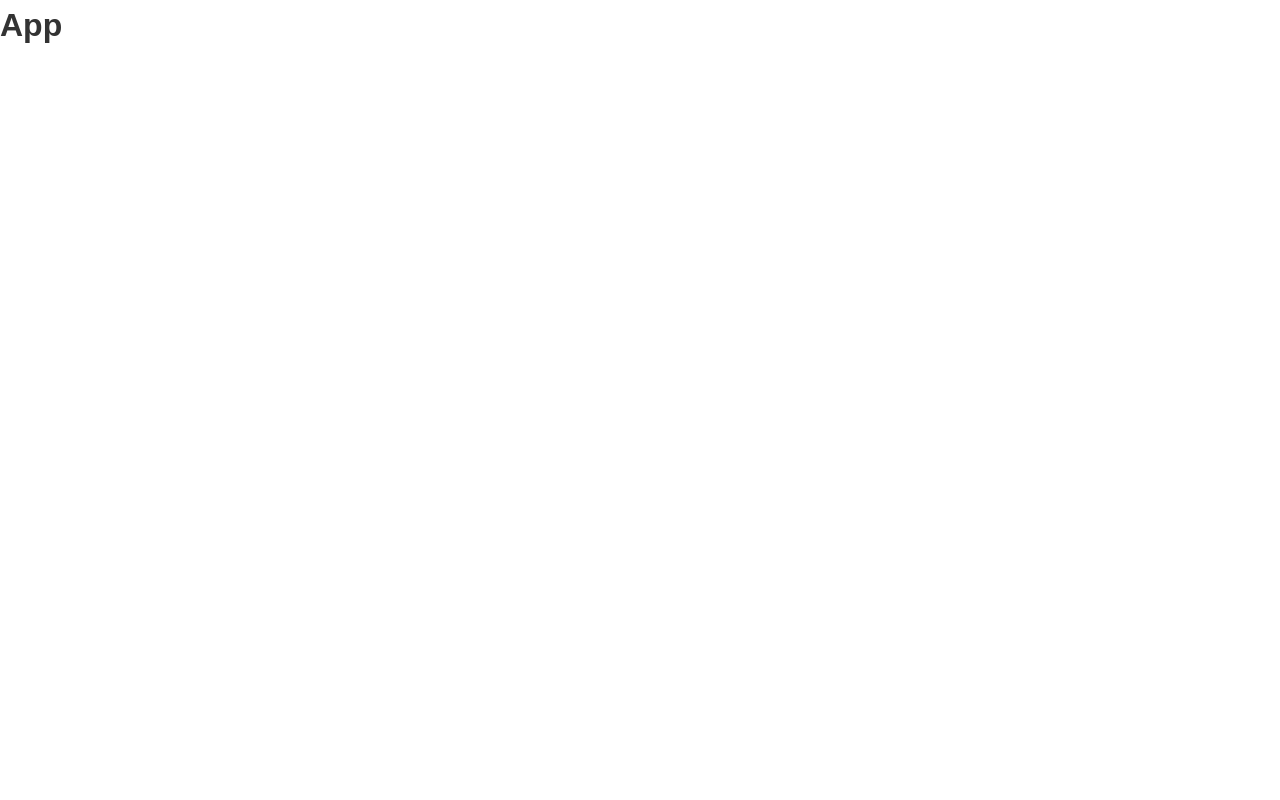
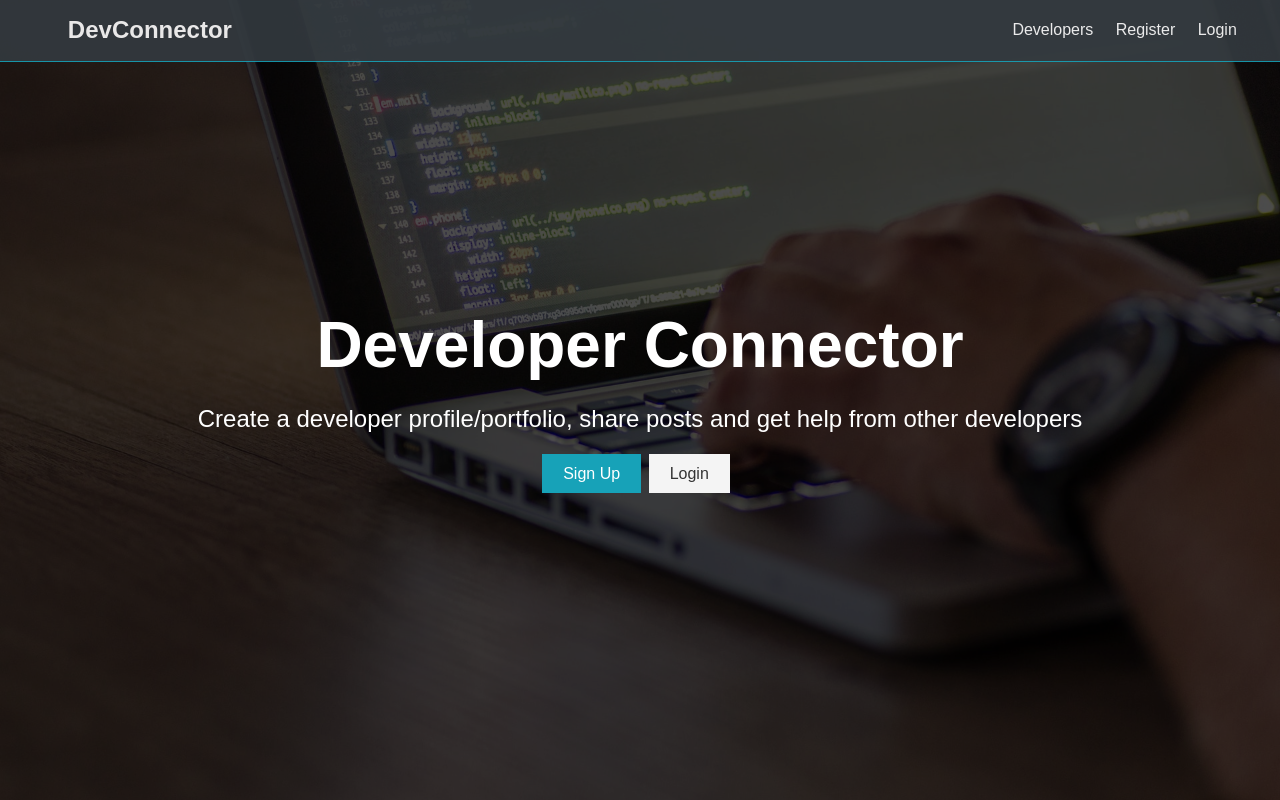
Before and after one commit to zootechdrum/devconnecter, a React (Create React App) app in the folder client/: page /register in a window 1280 px wide. Built offline with nearby package versions, Linux system fonts and the light colour scheme.

Commit message:
added navbar and landing page to app.js

```diff
--- a/client/src/App.js
+++ b/client/src/App.js
@@ -1,4 +1,6 @@
 import React, { Fragment } from 'react';
+import Navbar from './components/layout/Navbar'
+import Landing from './components/layout/Landing'
 import './App.css';
 
 
@@ -7,7 +9,8 @@
 
 const App = () => (
   <Fragment>
-    <h1>App</h1>
+    <Navbar />
+    <Landing />
   </Fragment>
 );
 
--- a/client/src/components/layout/Landing.js
+++ b/client/src/components/layout/Landing.js
@@ -1,10 +1,23 @@
 import React from 'react'
 
-const Navbar = () => {
+const Landing = () => {
   return (
-     <div>
-    </div>
-    )
+    <section className="landing">
+      <div className="dark-overlay">
+        <div className="landing-inner">
+          <h1 className="x-large">Developer Connector</h1>
+          <p className="lead">
+            Create a developer profile/portfolio, share posts and get help from
+            other developers
+          </p>
+          <div className="buttons">
+            <a href="register.html" className="btn btn-primary">Sign Up</a>
+            <a href="login.html" className="btn btn-light">Login</a>
+          </div>
+        </div>
+      </div>
+    </section>
+  )
 }
 
-export default Navbar
+export default Landing
--- a/client/src/components/layout/Navbar.js
+++ b/client/src/components/layout/Navbar.js
@@ -0,0 +1,18 @@
+import React from 'react'
+
+const Navbar = () => {
+  return (
+    <nav className="navbar bg-dark">
+      <h1>
+        <a href="index.html"><i className="fas fa-code"></i> DevConnector</a>
+      </h1>
+      <ul>
+        <li><a href="profiles.html">Developers</a></li>
+        <li><a href="register.html">Register</a></li>
+        <li><a href="login.html">Login</a></li>
+      </ul>
+    </nav>
+    )
+}
+
+export default Navbar
```
